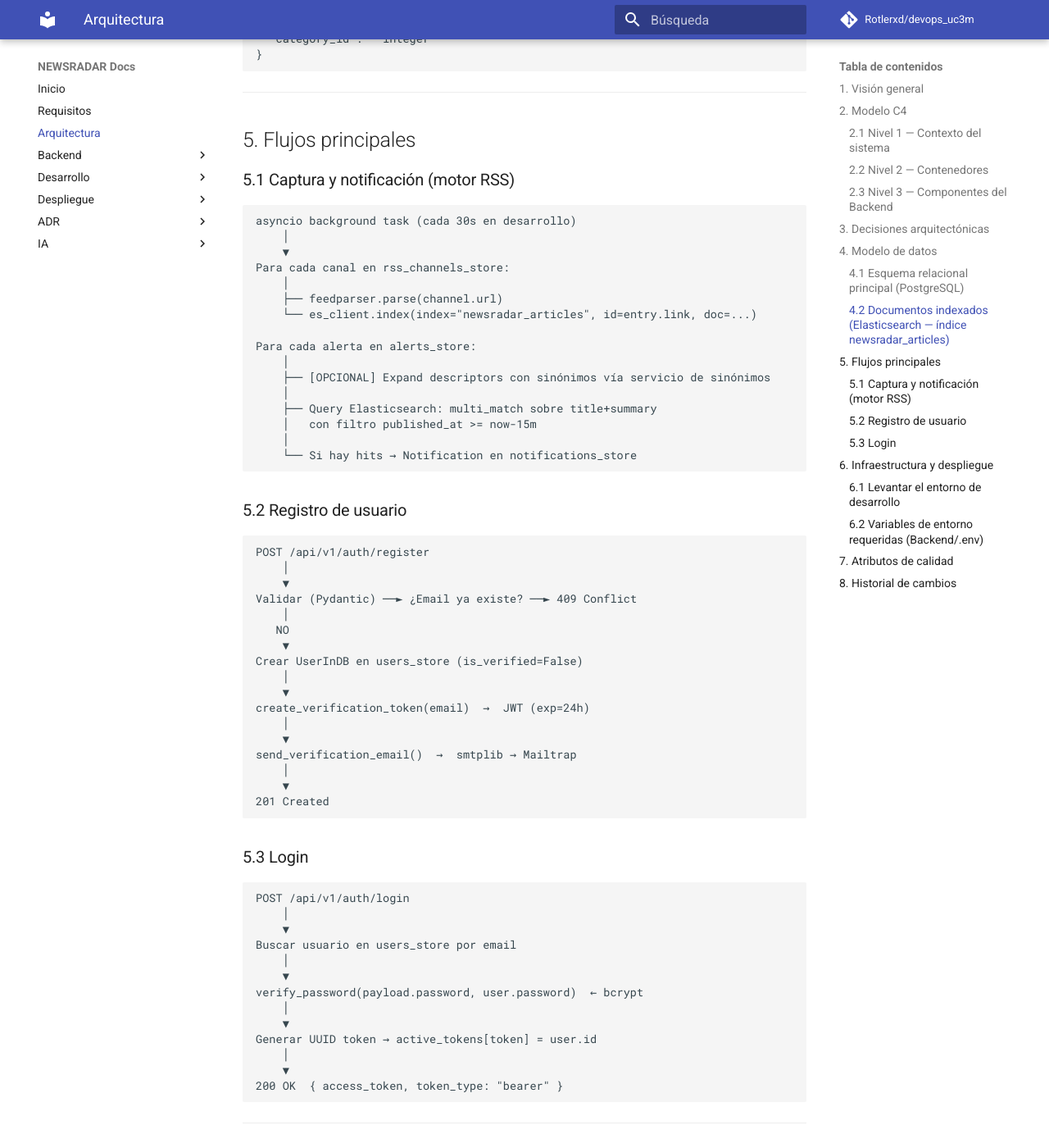
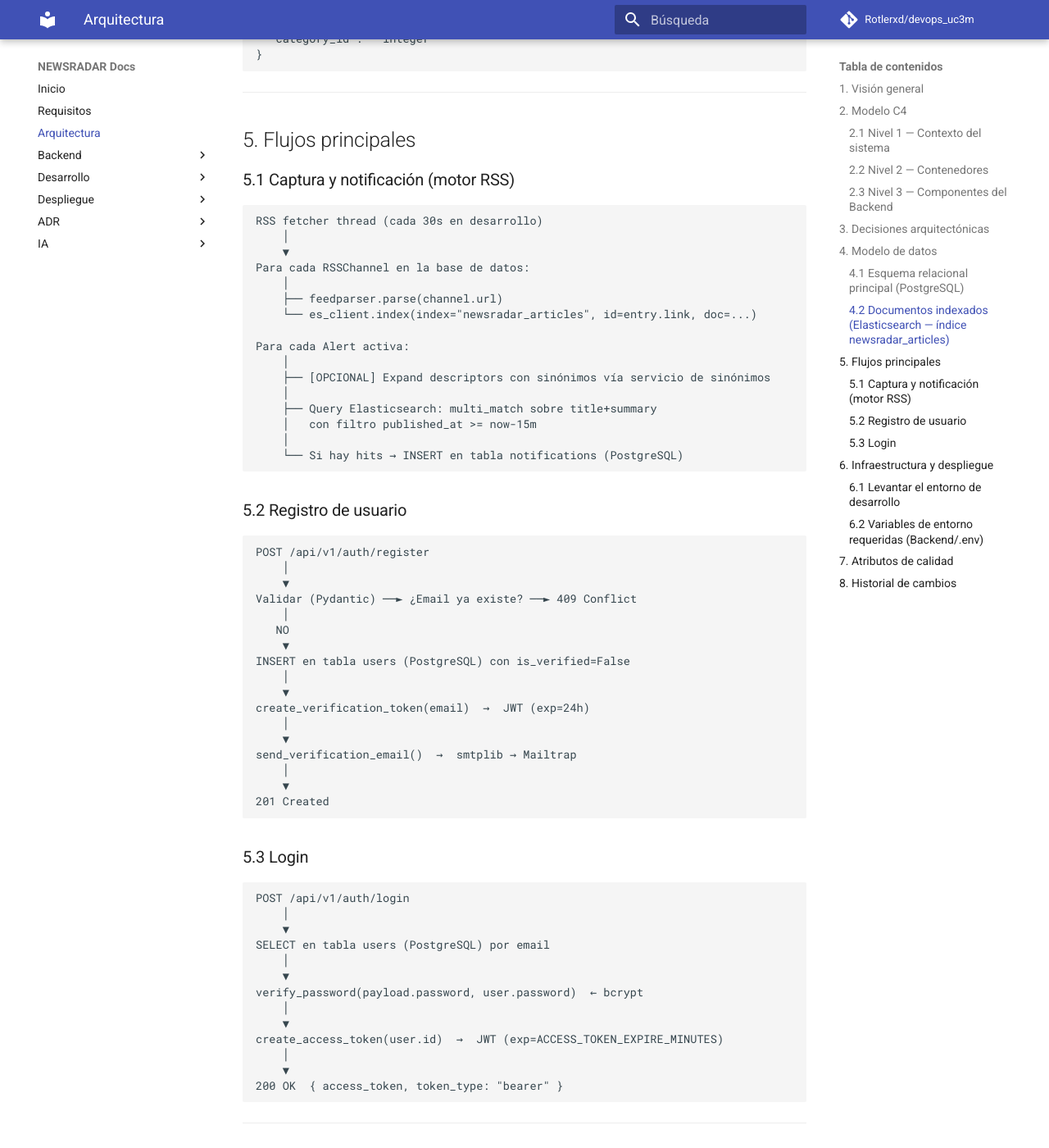
Before and after one commit to Rotlerxd/devops_uc3m, an MkDocs documentation site: the page built from docs/architecture.md, in a window 1280 px wide and 1400 px high, scrolled down 5118 px. Shown: the whole window at 82% size. Built offline with MkDocs 1.6.1 and Material for MkDocs 9.7.7, drawn with Linux system fonts in a browser that asks for light colours; comment, search, counter and statistics services are not loaded; some of the changed text lies outside the part shown.

Commit message:
docs(architecture): sincronizar flujos, infraestructura y atributos de calidad con la implementación PostgreSQL/Alembic actual
- §5.1 Motor RSS: thread (no asyncio); accede a PostgreSQL en vez de a *_store; preserva la línea de sinónimos.
- §5.2 Registro y §5.3 Login: INSERT/SELECT sobre la tabla users; el login emite JWT en vez del antiguo UUID + active_tokens.
- §6.1: el comando levanta PostgreSQL + Elasticsearch; añade requirements-dev.txt y alembic upgrade head.
- §6.2: añade DATABASE_URL; elimina la nota "DATABASE_URL ya no es necesaria".
- §7: actualiza Mantenibilidad, Testabilidad, Simplicidad y Desplegabilidad (in-memory → SQLAlchemy + Docker Compose completo + uv en CI).
- §8: añade entrada de historial 1.2 (vuelta a PostgreSQL + sinónimos).

````diff
--- a/docs/architecture.md
+++ b/docs/architecture.md
@@ -234,22 +234,22 @@
 ### 5.1 Captura y notificación (motor RSS)
 
 ```
-asyncio background task (cada 30s en desarrollo)
+RSS fetcher thread (cada 30s en desarrollo)
     │
     ▼
-Para cada canal en rss_channels_store:
+Para cada RSSChannel en la base de datos:
     │
     ├── feedparser.parse(channel.url)
     └── es_client.index(index="newsradar_articles", id=entry.link, doc=...)
 
-Para cada alerta en alerts_store:
+Para cada Alert activa:
     │
     ├── [OPCIONAL] Expand descriptors con sinónimos vía servicio de sinónimos
     │
     ├── Query Elasticsearch: multi_match sobre title+summary
     │   con filtro published_at >= now-15m
     │
-    └── Si hay hits → Notification en notifications_store
+    └── Si hay hits → INSERT en tabla notifications (PostgreSQL)
 ```
 
 ### 5.2 Registro de usuario
@@ -262,7 +262,7 @@
     │
    NO
     ▼
-Crear UserInDB en users_store (is_verified=False)
+INSERT en tabla users (PostgreSQL) con is_verified=False
     │
     ▼
 create_verification_token(email)  →  JWT (exp=24h)
@@ -280,13 +280,13 @@
 POST /api/v1/auth/login
     │
     ▼
-Buscar usuario en users_store por email
+SELECT en tabla users (PostgreSQL) por email
     │
     ▼
 verify_password(payload.password, user.password)  ← bcrypt
     │
     ▼
-Generar UUID token → active_tokens[token] = user.id
+create_access_token(user.id)  →  JWT (exp=ACCESS_TOKEN_EXPIRE_MINUTES)
     │
     ▼
 200 OK  { access_token, token_type: "bearer" }
@@ -313,13 +315,14 @@
 O con el Makefile desde la raíz del repositorio:
 
 ```bash
-make up   # Levanta Elasticsearch
+make up   # Levanta PostgreSQL + Elasticsearch
 make ci   # Pipeline CI completo en local
 ```
 
 ### 6.2 Variables de entorno requeridas (`Backend/.env`)
 
 ```
+DATABASE_URL=postgresql://newsradar_user:newsradar_password@localhost:5432/newsradar_db
 ELASTICSEARCH_URL=http://localhost:9200
 SECRET_KEY=<clave_aleatoria_segura>
 ACCESS_TOKEN_EXPIRE_MINUTES=30
@@ -339,12 +341,12 @@
 
 | Atributo | Mecanismo |
 |---|---|
-| Mantenibilidad | Modelos Pydantic como única fuente de verdad para entidades |
-| Testabilidad | In-memory stores permiten tests sin servicios externos; mocks con pytest |
+| Mantenibilidad | Modelos SQLAlchemy 2.0 tipados + esquemas Pydantic V2 separados para la API |
+| Testabilidad | Pytest con fixtures de PostgreSQL real (Docker Compose); Vitest + Playwright en frontend/E2E |
 | Seguridad | JWT, bcrypt, verificación de email, roles GESTOR/LECTOR |
-| Simplicidad operativa | Sin ORM ni migraciones; arranque con un único proceso uvicorn |
+| Simplicidad operativa | Docker Compose levanta toda la stack con `docker compose up -d` |
 | Observabilidad | SonarQube (Sprint 5); health check en `/api/v1/health` |
-| Desplegabilidad | Docker Compose (solo Elasticsearch); pipeline CI/CD GitHub Actions |
+| Desplegabilidad | Docker Compose (PostgreSQL + Elasticsearch); pipeline CI/CD GitHub Actions con `uv` |
 
 ---
 
@@ -354,3 +356,4 @@
 |---|---|---|
 | 1.0 | 2026-03-24 | Versión inicial tras Sprints 0 y 1 |
 | 1.1 | 2026-04-08 | Eliminación de PostgreSQL/SQLAlchemy. Persistencia in-memory (ADR 0004). ADR 0010 marcado como supersedido. Diagramas, modelo de datos y variables de entorno sincronizados con el código real. |
+| 1.2 | 2026-04-25 | Vuelta a PostgreSQL 15 + SQLAlchemy 2.0 síncrono + Alembic (ADR 0015). Generación de sinónimos para descriptores de alerta (ADR 0016). Sincronización de flujos, atributos de calidad y variables de entorno con la implementación actual. |
````
Also changed, not shown: other parts of docs/architecture.md (+4 -3 lines).
